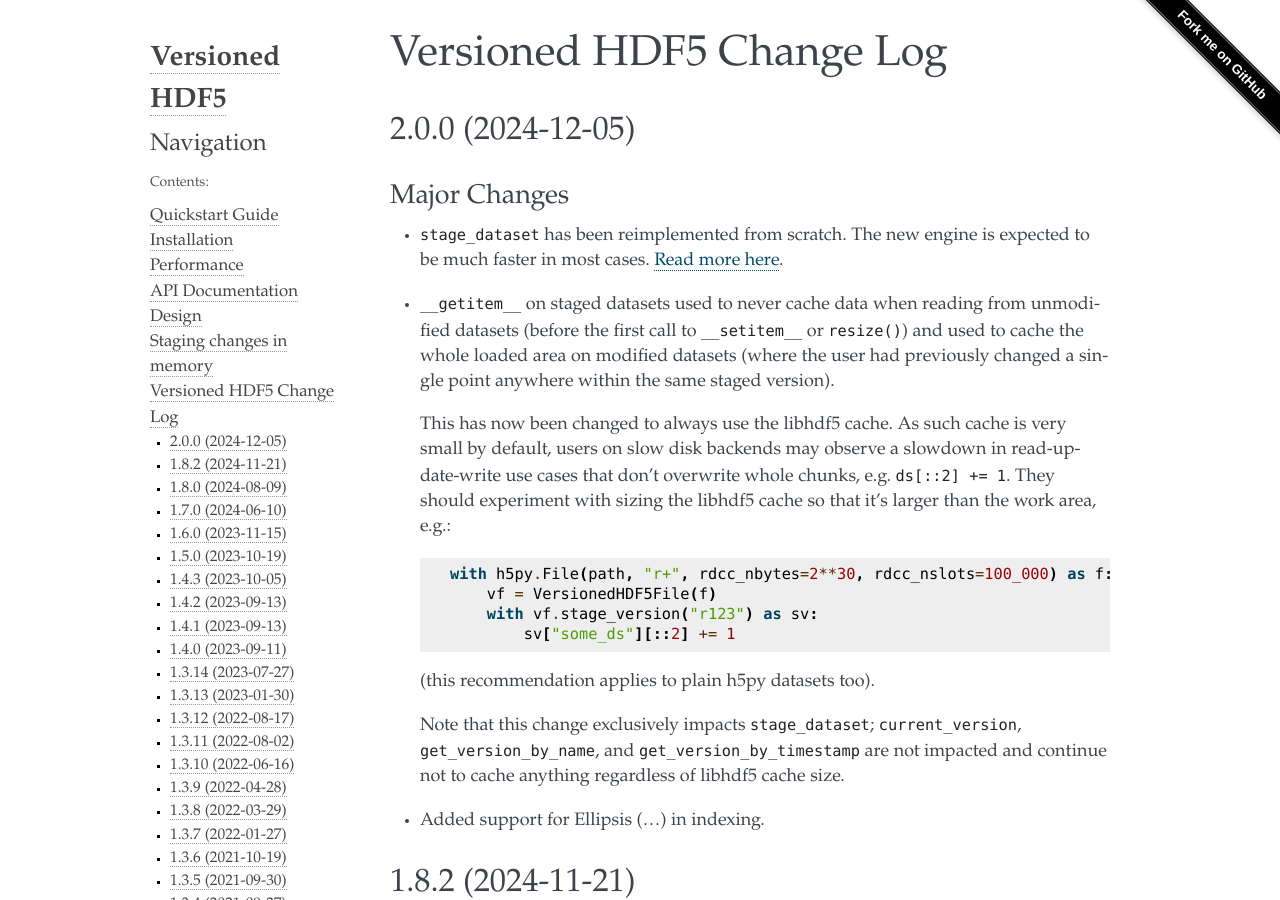
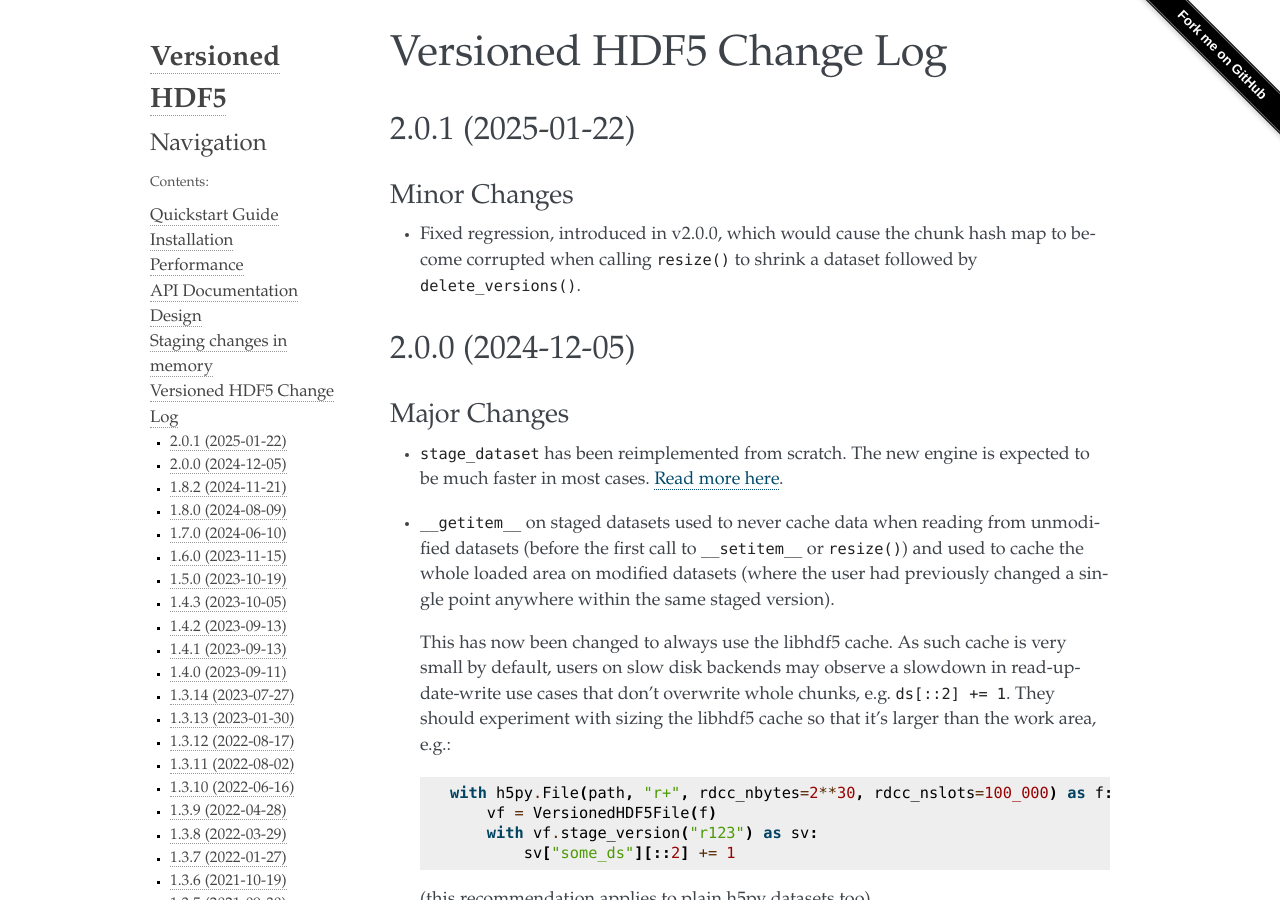
Before and after one commit to deshaw/versioned-hdf5, a Sphinx documentation site: the page built from docs/changelog.md, in a window 1280 px wide and 900 px high. Built offline with Sphinx 7.4.7, drawn with Linux system fonts in a browser that asks for light colours.

Commit message:
Prepare for version 2.0.1 (#406) (#413)

```diff
--- a/docs/changelog.md
+++ b/docs/changelog.md
@@ -1,5 +1,12 @@
 Versioned HDF5 Change Log
 =========================
+
+## 2.0.1 (2025-01-22)
+
+### Minor Changes
+
+- Fixed regression, introduced in v2.0.0, which would cause the chunk hash map to become
+  corrupted when calling `resize()` to shrink a dataset followed by `delete_versions()`.
 
 ## 2.0.0 (2024-12-05)
 
```
